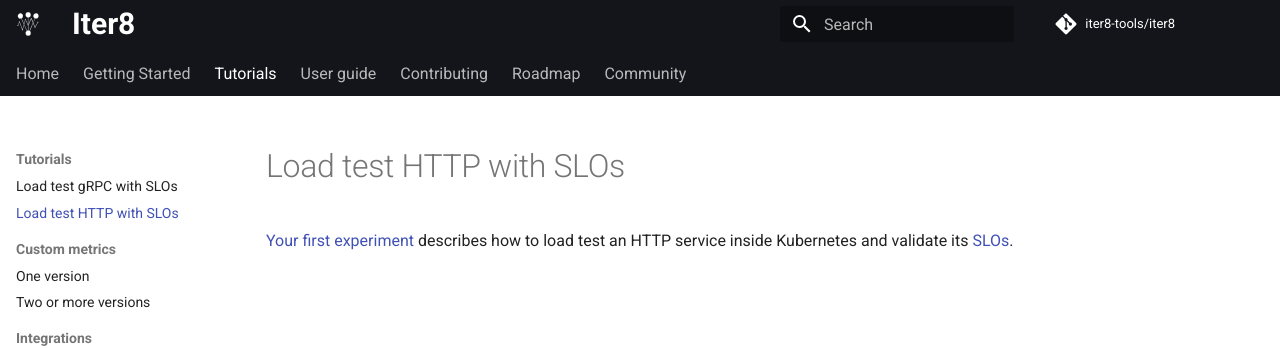
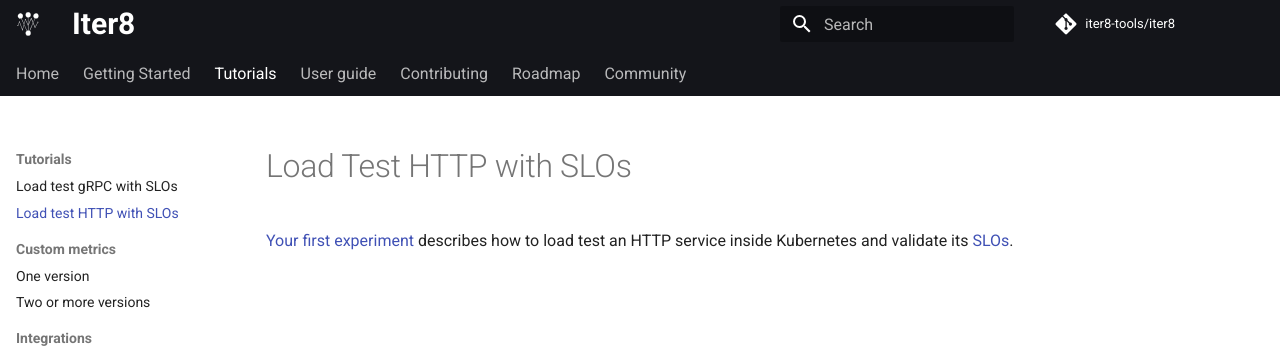
Before and after one commit to iter8-tools/docs, an MkDocs documentation site: the page built from docs/tutorials/load-test-http.md, in a window 1280 px wide. Shown: the top 348 px of the page. Built offline with MkDocs 1.6.1 and Material for MkDocs 9.7.7, drawn with Linux system fonts in a browser that asks for light colours; comment, search, counter and statistics services are not loaded; the version menu is left out.

Commit message:
v0.11.install
Signed-off-by: Srinivasan Parthasarathy <spartha@us.ibm.com>

```diff
--- a/docs/tutorials/load-test-http.md
+++ b/docs/tutorials/load-test-http.md
@@ -2,6 +2,6 @@
 template: main.html
 ---
 
-# Load test HTTP with SLOs
+# Load Test HTTP with SLOs
 
 [Your first experiment](../getting-started/your-first-experiment.md) describes how to load test an HTTP service inside Kubernetes and validate its [SLOs](slos.md).
```
Also changed, not shown: docs/tutorials/load-test-grpc.md (+1 -1 lines).
